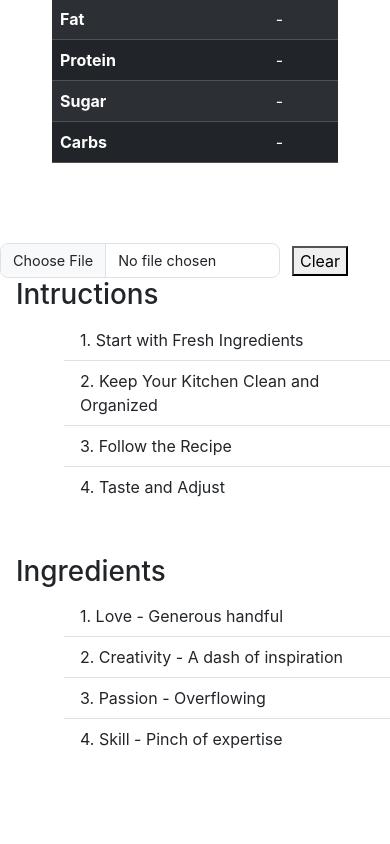
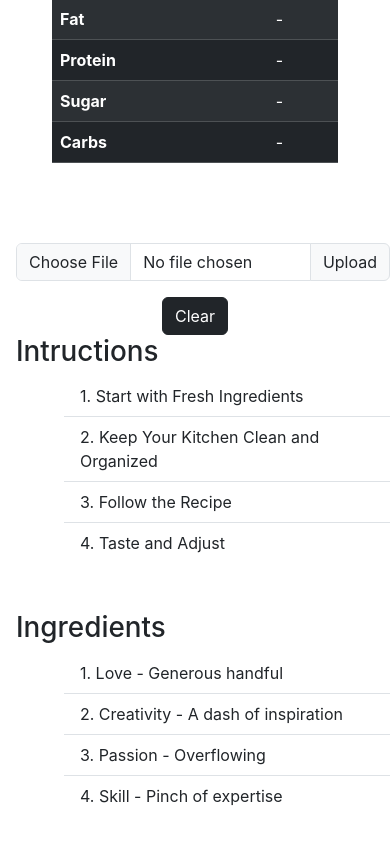
Before and after one commit to prasannask17/SnapNPlate, a React (Create React App) app in the folder SnapNPlate/client/: page / in a window 390 px wide. Shown: the part 894-1738 px from the top of the page. Before the commit the page ends 1701 px from the top, so only its background shows below. Built offline with nearby package versions, Linux system fonts and the light colour scheme.

Commit message:
Update ImageUpload.js

```diff
--- a/SnapNPlate/client/src/components/ImageUpload.js
+++ b/SnapNPlate/client/src/components/ImageUpload.js
@@ -1,10 +1,97 @@
-// import React, { useState, useEffect } from "react";
+import React, { useState, useEffect } from "react";
+import axios from "axios";
+
+function ImageUpload({ setData, setErr }) {
+  const [selectedFile, setSelectedFile] = useState(null);
+  const [image, setImage] = useState(false);
+  const [isLoading, setIsLoading] = useState(false);
+  const threshold = 0.5;
+
+  const sendFile = async () => {
+    if (image) {
+      let formData = new FormData();
+      formData.append("file", selectedFile);
+      try {
+        let res = await axios.post(process.env.REACT_APP_API_URL, formData);
+        if (res.status === 200) {
+          console.log(res.data);
+          if (res.data.confidence < threshold) {
+            setData({ class: "Default", confidence: "100" });
+            clearData();
+            setErr(true);
+          } else {
+            setData(res.data);
+          }
+        }
+      } catch (error) {
+        console.error("Error uploading file:", error);
+      }
+      setIsLoading(false);
+    }
+  };
+
+  const clearData = () => {
+    setData({ class: "Default", confidence: "100" });
+    setImage(false);
+    setSelectedFile(null);
+  };
+
+  const onSelectFile = (event) => {
+    const file = event.target.files[0];
+    if (!file) {
+      clearData();
+      return;
+    }
+    setSelectedFile(file);
+    setImage(true);
+  };
+
+  useEffect(() => {
+    if (!selectedFile) {
+      return;
+    }
+    setIsLoading(true);
+    setErr(false);
+    sendFile();
+  }, [selectedFile]);
+
+  return (
+    <>
+      <div className="col-12 col-sm-3 ">
+        <div class="input-group mb-3 ps-3 ">
+          <input
+            type="file"
+            class="form-control"
+            accept="image/*"
+            onChange={onSelectFile}
+            id="imageInput"
+          />
+          <label class="input-group-text">Upload</label>
+        </div>
+      </div>
+
+      {isLoading && <p>Loading...</p>}
+      <div className="col-12 col-sm-2">
+        <button className="btn btn-dark" onClick={clearData}>
+          Clear
+        </button>
+      </div>
+    </>
+  );
+}
+
+export default ImageUpload;
+
+// import React, { useState, useEffect, useRef } from "react";
 // import axios from "axios";
+// import "../App.css";
 
 // function ImageUpload({ setData, setErr }) {
 //   const [selectedFile, setSelectedFile] = useState(null);
 //   const [image, setImage] = useState(false);
 //   const [isLoading, setIsLoading] = useState(false);
+//   const [preview, setPreview] = useState(null);
+//   const fileInputRef = useRef(null);
 //   const threshold = 0.5;
 
 //   const sendFile = async () => {
@@ -14,7 +101,6 @@
 //       try {
 //         let res = await axios.post(process.env.REACT_APP_API_URL, formData);
 //         if (res.status === 200) {
-//           console.log(res.data);
 //           if (res.data.confidence < threshold) {
 //             setData({ class: "Default", confidence: "100" });
 //             clearData();
@@ -34,131 +120,45 @@
 //     setData({ class: "Default", confidence: "100" });
 //     setImage(false);
 //     setSelectedFile(null);
+//     setPreview(null);
+//     if (fileInputRef.current) fileInputRef.current.value = "";
 //   };
 
 //   const onSelectFile = (event) => {
 //     const file = event.target.files[0];
-//     if (!file) {
-//       clearData();
-//       return;
-//     }
+//     if (!file) { clearData(); return; }
 //     setSelectedFile(file);
 //     setImage(true);
+//     setPreview(URL.createObjectURL(file));
 //   };
 
 //   useEffect(() => {
-//     if (!selectedFile) {
-//       return;
-//     }
+//     if (!selectedFile) return;
 //     setIsLoading(true);
 //     setErr(false);
 //     sendFile();
+//   // eslint-disable-next-line react-hooks/exhaustive-deps
 //   }, [selectedFile]);
 
 //   return (
 //     <>
-//       <div className="col-12 col-sm-3 ">
-//         <div class="input-group mb-3 ps-3 ">
-//           <input
-//             type="file"
-//             class="form-control"
-//             accept="image/*"
-//             onChange={onSelectFile}
-//             id="imageInput"
-//           />
-//           <label class="input-group-text">Upload</label>
-//         </div>
+//       <div style={{display:"flex", alignItems:"center", gap:"12px", flexWrap:"wrap"}}>
+//         <input
+//           type="file"
+//           className="form-control"
+//           accept="image/*"
+//           onChange={onSelectFile}
+//           ref={fileInputRef}
+//           style={{maxWidth:"280px", borderRadius:"8px", fontSize:"0.9rem"}}
+//         />
+//         {isLoading && <span className="loading-text">Identifying food...</span>}
+//         <button className="btn-clear" onClick={clearData}>Clear</button>
 //       </div>
-
-//       {isLoading && <p>Loading...</p>}
-//       <div className="col-12 col-sm-2">
-//         <button className="btn btn-dark" onClick={clearData}>
-//           Clear
-//         </button>
-//       </div>
+//       {preview && (
+//         <img src={preview} alt="Uploaded preview" className="uploaded-preview" style={{marginTop:"12px"}} />
+//       )}
 //     </>
 //   );
 // }
 
 // export default ImageUpload;
-
-import React, { useState, useEffect, useRef } from "react";
-import axios from "axios";
-import "../App.css";
-
-function ImageUpload({ setData, setErr }) {
-  const [selectedFile, setSelectedFile] = useState(null);
-  const [image, setImage] = useState(false);
-  const [isLoading, setIsLoading] = useState(false);
-  const [preview, setPreview] = useState(null);
-  const fileInputRef = useRef(null);
-  const threshold = 0.5;
-
-  const sendFile = async () => {
-    if (image) {
-      let formData = new FormData();
-      formData.append("file", selectedFile);
-      try {
-        let res = await axios.post(process.env.REACT_APP_API_URL, formData);
-        if (res.status === 200) {
-          if (res.data.confidence < threshold) {
-            setData({ class: "Default", confidence: "100" });
-            clearData();
-            setErr(true);
-          } else {
-            setData(res.data);
-          }
-        }
-      } catch (error) {
-        console.error("Error uploading file:", error);
-      }
-      setIsLoading(false);
-    }
-  };
-
-  const clearData = () => {
-    setData({ class: "Default", confidence: "100" });
-    setImage(false);
-    setSelectedFile(null);
-    setPreview(null);
-    if (fileInputRef.current) fileInputRef.current.value = "";
-  };
-
-  const onSelectFile = (event) => {
-    const file = event.target.files[0];
-    if (!file) { clearData(); return; }
-    setSelectedFile(file);
-    setImage(true);
-    setPreview(URL.createObjectURL(file));
-  };
-
-  useEffect(() => {
-    if (!selectedFile) return;
-    setIsLoading(true);
-    setErr(false);
-    sendFile();
-  // eslint-disable-next-line react-hooks/exhaustive-deps
-  }, [selectedFile]);
-
-  return (
-    <>
-      <div style={{display:"flex", alignItems:"center", gap:"12px", flexWrap:"wrap"}}>
-        <input
-          type="file"
-          className="form-control"
-          accept="image/*"
-          onChange={onSelectFile}
-          ref={fileInputRef}
-          style={{maxWidth:"280px", borderRadius:"8px", fontSize:"0.9rem"}}
-        />
-        {isLoading && <span className="loading-text">Identifying food...</span>}
-        <button className="btn-clear" onClick={clearData}>Clear</button>
-      </div>
-      {preview && (
-        <img src={preview} alt="Uploaded preview" className="uploaded-preview" style={{marginTop:"12px"}} />
-      )}
-    </>
-  );
-}
-
-export default ImageUpload;
```
